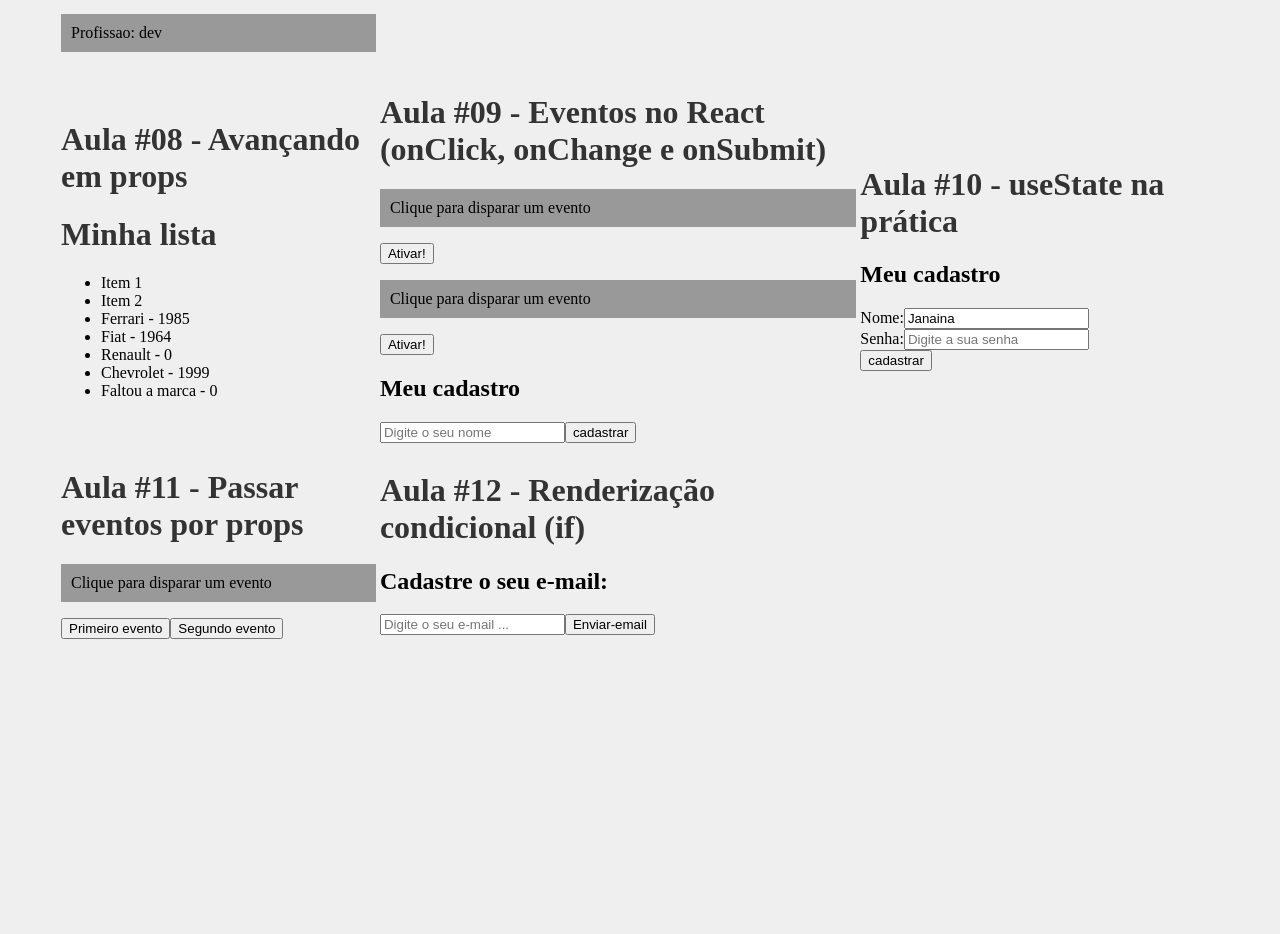
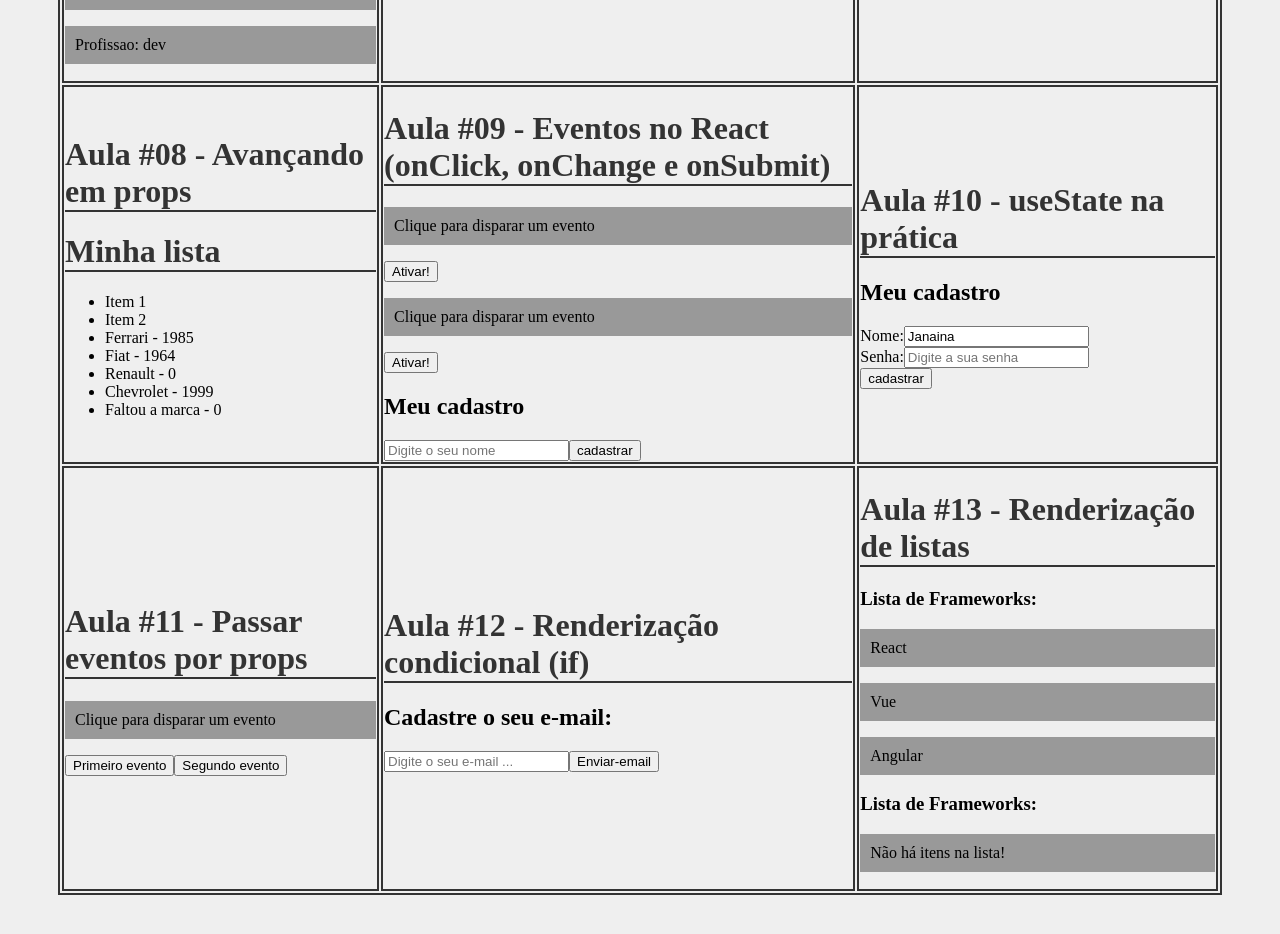
Before and after one commit to Jana-SI/curso_react, a React (Create React App) app: page / in a window 1280 px wide. Shown: the part 1160-2094 px from the top of the page. Before the commit the page ends 1860 px from the top, so only its background shows below. Built offline with nearby package versions, Linux system fonts and the light colour scheme.

Commit message:
Renderização de listas

```diff
--- a/src/App.js
+++ b/src/App.js
@@ -11,6 +11,7 @@ import Aula09 from './components/aula09/aula09'
 import Aula10 from './components/aula10/aula10'
 import Aula11 from './components/aula11/aula11'
 import Aula12 from './components/aula12/aula12'
+import Aula13 from './components/aula13/aula13'
 
 function App() {
   return (
@@ -41,7 +42,7 @@ function App() {
           <tr>
             <td><Aula11 /></td>
             <td><Aula12 /></td>
-            <td></td>
+            <td><Aula13 /></td>
           </tr>
         </tbody>
       </table>
--- /dev/null
+++ b/src/components/aula13/aula13.js
@@ -0,0 +1,16 @@
+import List from "./list"
+
+function Aula13() {
+
+    const meusItens = ['React', 'Vue', 'Angular']
+
+    return(
+        <>
+            <h1>Aula #13 - Renderização de listas</h1>
+            <List itens={meusItens}/>
+            <List itens={[]}/>
+        </>
+    )
+}
+
+export default Aula13
--- /dev/null
+++ b/src/components/aula13/list.js
@@ -0,0 +1,16 @@
+function List({itens}) {
+    return(
+    <>
+        <h3>Lista de Frameworks:</h3>
+
+        {itens.length > 0 ? (
+            itens.map((item, index) => (
+                <p key={index}>{item}</p>
+            ))) : (
+                <p>Não há itens na lista!</p>
+            )}
+    </>
+    )
+}
+
+export default List
--- a/src/index.css
+++ b/src/index.css
@@ -4,10 +4,15 @@ body{
 }
 
 h1{
-  color: #333
+  border-bottom: 2px solid #333;
+  color: #333;
 }
 
 p{
   background-color: #999;
   padding: 10px;
 }
+
+table, td{
+  border: 2px solid #333;
+}
```
